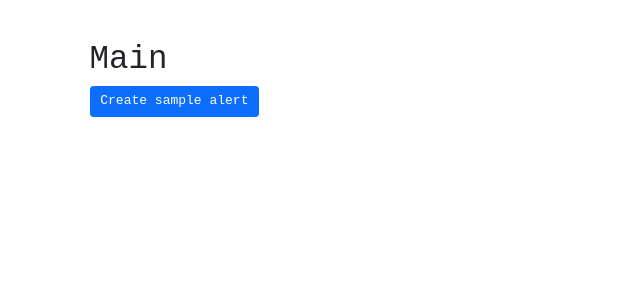
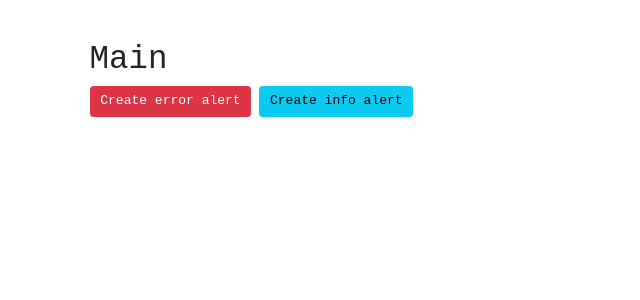
Before and after one commit to WebarchClub/webarch-portal, a React (Create React App) app: page / in a window 1280 px wide. Shown: the top 300 px of the page, without its empty margins (0-640 px from the left). Built offline with nearby package versions, Linux system fonts and the light colour scheme.

Commit message:
Added styling to modal

```diff
--- a/src/containers/MessageBox/index.js
+++ b/src/containers/MessageBox/index.js
@@ -16,8 +16,11 @@ const MessageBox = () => {
         clearAlert();
     };
 
-    const setAlert = () => {
+    const setErrorAlert = () => {
         dispatch(setAlertMessage("This is an error", "error"));
+    };
+    const setInfoAlert = () => {
+        dispatch(setAlertMessage("This is an error", "info"));
     };
     const clearAlert = () => {
         dispatch(clearAlertMessage());
@@ -29,10 +32,12 @@ const MessageBox = () => {
     }, [state]);
     return (
         <>
-            <Button variant="primary" onClick={setAlert}>
-                Create sample alert
+            <Button variant="danger" onClick={setErrorAlert}>
+                Create error alert
+            </Button>{" "}
+            <Button variant="info" onClick={setInfoAlert}>
+                Create info alert
             </Button>
-
             <Modal show={show}>
                 <Modal.Header>
                     <Modal.Title
```
